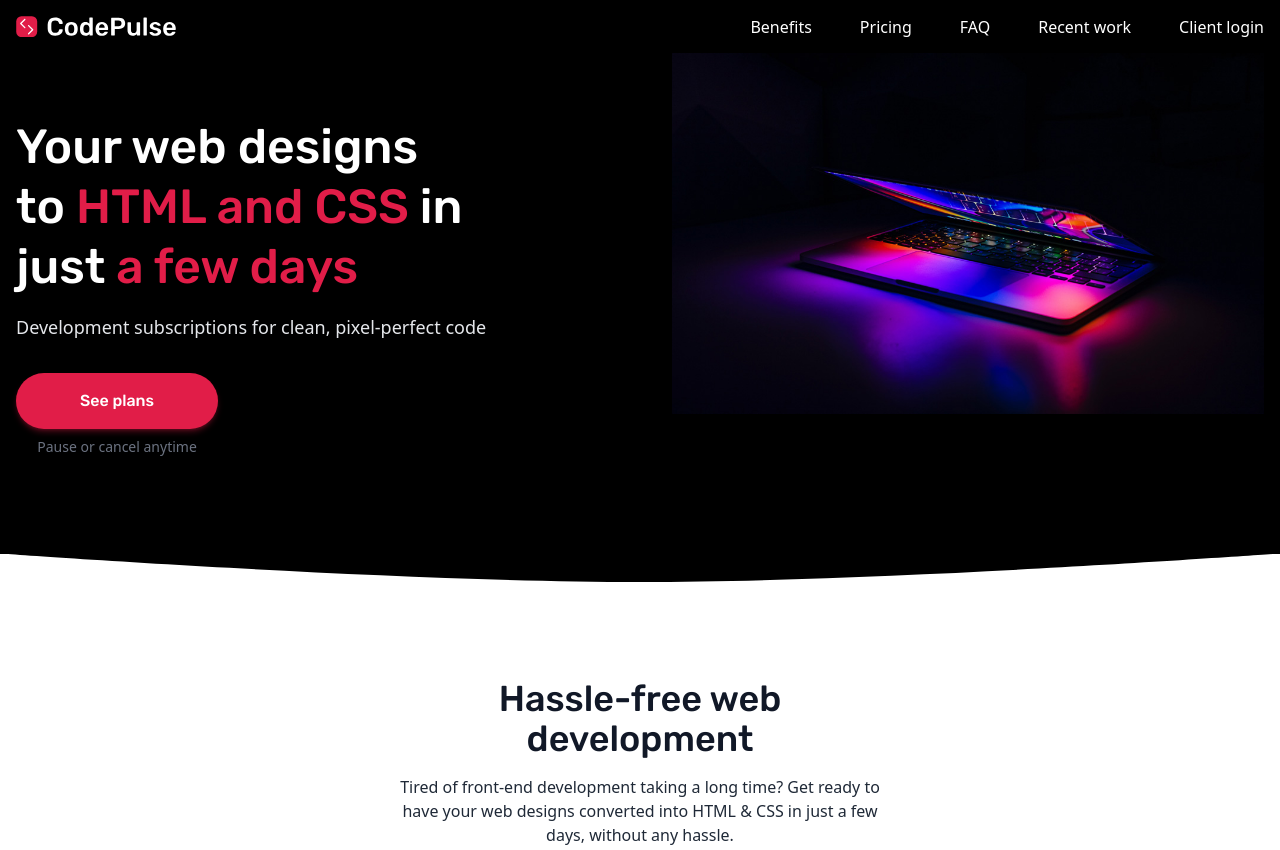
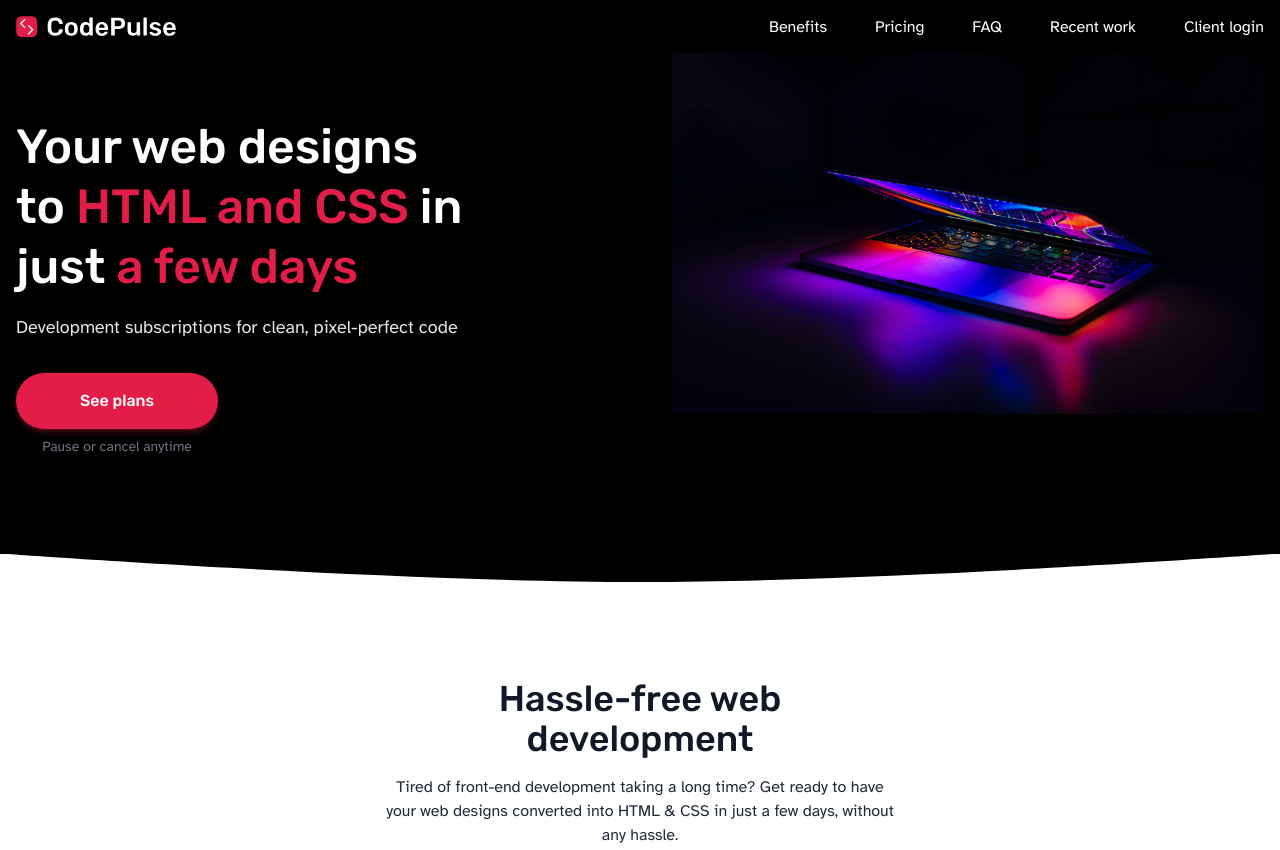
Before and after one commit to sanderjn/CodePulse, a website built with Vite: page index.html in a window 1280 px wide. Shown: the top 850 px of the page. Built offline with nearby package versions, Linux system fonts and the light colour scheme.

Commit message:
Change sans font

```diff
--- a/index.html
+++ b/index.html
@@ -19,7 +19,7 @@
     <!-- Google font -->
     <link rel="preconnect" href="https://fonts.googleapis.com">
     <link rel="preconnect" href="https://fonts.gstatic.com" crossorigin>
-    <link href="https://fonts.googleapis.com/css2?family=Rubik:wght@500&display=swap" rel="stylesheet">
+    <link href="https://fonts.googleapis.com/css2?family=Atkinson+Hyperlegible:wght@400;700&family=Rubik:wght@500&display=swap" rel="stylesheet">
   </head>
   <body class="antialiased">
     <header class="bg-black">
--- a/tailwind.config.js
+++ b/tailwind.config.js
@@ -13,6 +13,7 @@ export default {
             },
         }),
         fontFamily: {
+            sans: ["Atkinson Hyperlegible", ...defaultTheme.fontFamily.sans],
             display: ["Rubik", ...defaultTheme.fontFamily.sans],
         },
         extend: {
```
Also changed, not shown: style.css.
